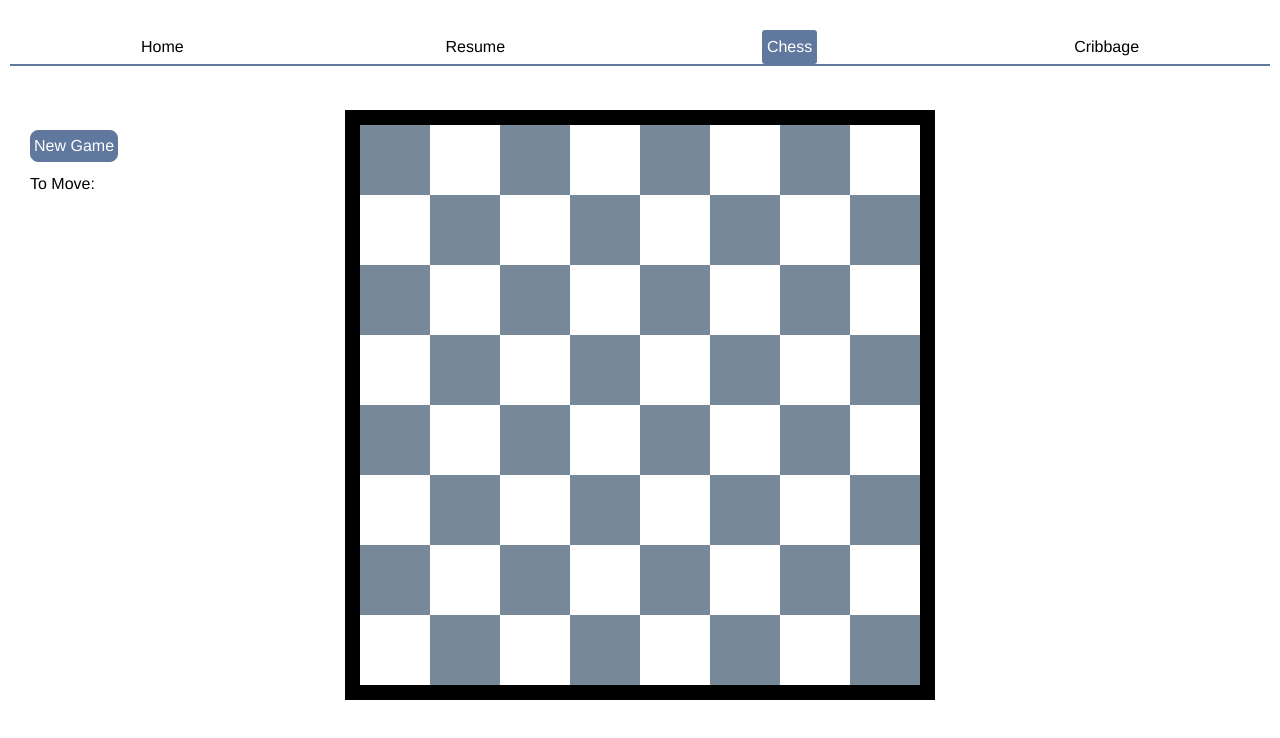
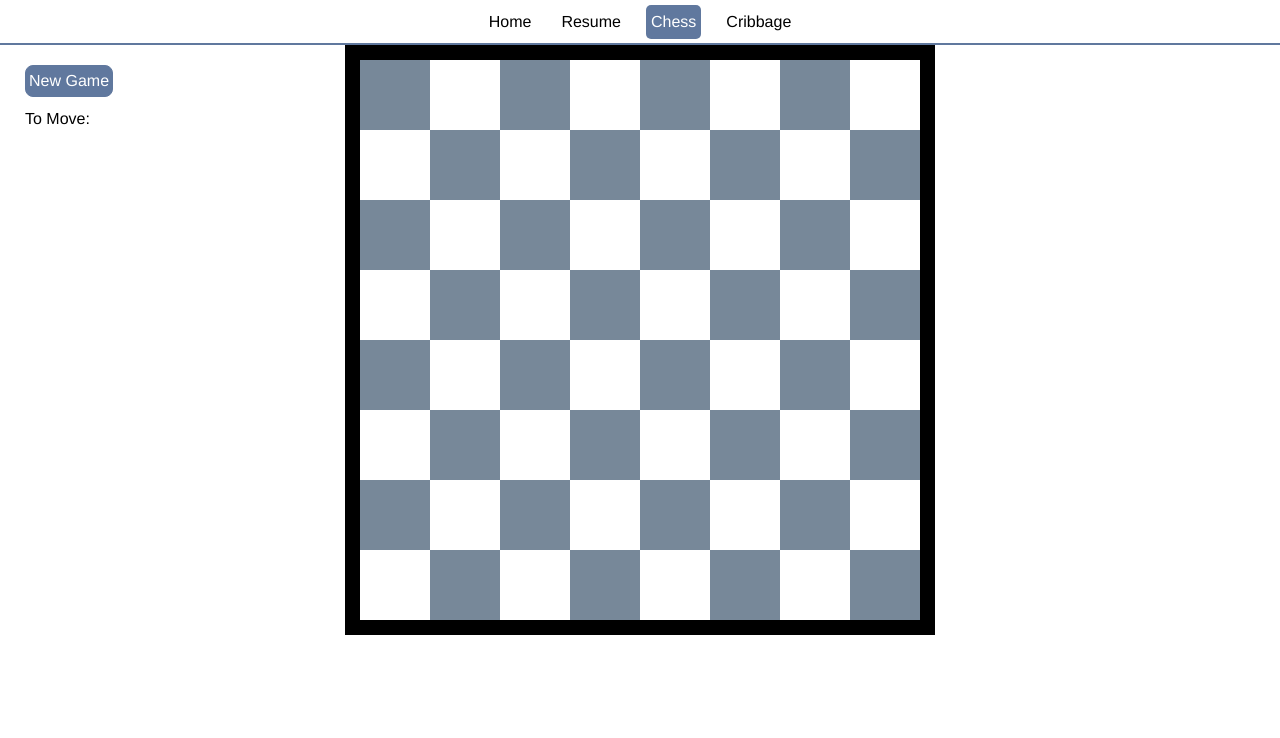
Before and after one commit to erikd7/erik-web-app, a Vue app: page /chess in a window 1280 px wide. Shown: the top 738 px of the page. Built offline with nearby package versions, Linux system fonts and the light colour scheme.

Commit message:
Scroll within mainPane and keep menu visible

```diff
--- a/public/index.html
+++ b/public/index.html
@@ -1,15 +1,19 @@
 <!DOCTYPE html>
 <html lang="">
   <head>
-    <meta charset="utf-8">
-    <meta http-equiv="X-UA-Compatible" content="IE=edge">
-    <meta name="viewport" content="width=device-width,initial-scale=1.0">
-    <link rel="icon" href="<%= BASE_URL %>favicon.ico">
+    <meta charset="utf-8" />
+    <meta http-equiv="X-UA-Compatible" content="IE=edge" />
+    <meta name="viewport" content="width=device-width,initial-scale=1.0" />
+    <link rel="icon" href="<%= BASE_URL %>favicon.ico" />
     <title><%= htmlWebpackPlugin.options.title %></title>
   </head>
-  <body>
+  <body class="overflow-hidden">
     <noscript>
-      <strong>We're sorry but <%= htmlWebpackPlugin.options.title %> doesn't work properly without JavaScript enabled. Please enable it to continue.</strong>
+      <strong
+        >We're sorry but <%= htmlWebpackPlugin.options.title %> doesn't work
+        properly without JavaScript enabled. Please enable it to
+        continue.</strong
+      >
     </noscript>
     <div id="app"></div>
     <!-- built files will be auto injected -->
--- a/src/App.vue
+++ b/src/App.vue
@@ -38,15 +38,21 @@ export default {
   color: black;
   display: flex;
   flex-flow: wrap;
-  padding: 10px;
+  height: 100vh;
+  overflow-y: hidden;
 }
 .menuPane {
   width: 100%;
-  margin: 20px 0px;
   border-bottom: 2px solid #60789e;
+  padding: 5px;
+  height: 45px;
 }
 .mainPane {
+  height: calc(100vh - 45px);
+  overflow-y: auto;
   width: 100%;
+  padding-left: 5px;
+  padding-right: 5px;
 }
 .button {
   color: white;
@@ -72,4 +78,20 @@ export default {
   left: 50%;
   transform: translate(-50%, -50%);
 }
+
+@media only screen and (min-device-width: 480px) {
+  ::-webkit-scrollbar {
+    width: 10px;
+  }
+  ::-webkit-scrollbar-track {
+    background: unset;
+  }
+  ::-webkit-scrollbar-thumb {
+    background: #888;
+    border-radius: 5px;
+  }
+  ::-webkit-scrollbar-thumb:hover {
+    background: #555;
+  }
+}
 </style>
--- a/src/SharedComponents/Chess/Square.vue
+++ b/src/SharedComponents/Chess/Square.vue
@@ -86,8 +86,8 @@ export default {
 .square {
   height: calc(0.7 * 100vmin / 8);
   width: calc(0.7 * 100vmin / 8);
+  font-size: calc(0.7 * 100vmin / 8);
   border: none;
-  font-size: calc(0.7 * 100vmin / 8);
   padding: 5px;
   text-align: center;
   display: flex;
@@ -120,4 +120,11 @@ export default {
 .last-to-square {
   background-color: #c6d875;
 }
+@media only screen and (max-device-width: 480px) {
+  .square {
+    height: calc(0.9 * 100vmin / 8);
+    width: calc(0.9 * 100vmin / 8);
+    font-size: calc(0.9 * 100vmin / 8);
+  }
+}
 </style>
--- a/src/SharedComponents/PointsSummary.vue
+++ b/src/SharedComponents/PointsSummary.vue
@@ -25,26 +25,3 @@ export default {
   },
 };
 </script>
-
-<!-- Add "scoped" attribute to limit CSS to this component only -->
-<style>
-.menu {
-  display: flex;
-  flex-flow: row;
-  justify-content: space-around;
-}
-.menu-item {
-  color: black;
-  border-radius: 3px;
-  padding: 5px;
-  text-align: center;
-  display: flex;
-  justify-content: center;
-  align-content: center;
-}
-.menu-item:hover {
-  color: white;
-  background-color: #60789e;
-  cursor: pointer;
-}
-</style>
--- a/src/SharedComponents/Sidebar.vue
+++ b/src/SharedComponents/Sidebar.vue
@@ -1,7 +1,7 @@
 <template>
   <div>
     <label for="sidebar-hamburger" class="sidebar-hamburger">&#9776;</label>
-    <input type="checkbox" id="sidebar-hamburger" class="opacity-0" />
+    <input type="checkbox" id="sidebar-hamburger" class="hidden" />
     <div class="sidebar-container">
       <div>
         <slot />
@@ -35,6 +35,7 @@
   }
   .sidebar-hamburger {
     display: block;
+    size: 30px;
   }
   #sidebar-hamburger:checked ~ .sidebar-container {
     transition: all 1s;
--- a/src/components/Menu.vue
+++ b/src/components/Menu.vue
@@ -1,11 +1,12 @@
 <template>
   <div>
     <div class="menu">
-      <router-link
+      <div
         v-for="section in sections"
         :key="section.path"
-        :to="section.path"
+        class="menu-item-spacer"
       >
+        <router-link :to="section.path">
           <div
             class="menu-item"
             :class="{
@@ -15,6 +16,7 @@
             {{ section.name }}
           </div>
         </router-link>
+      </div>
     </div>
   </div>
 </template>
@@ -38,15 +40,19 @@ export default {
 </script>
 
 <!-- Add "scoped" attribute to limit CSS to this component only -->
-<style>
+<style scoped>
 .menu {
   display: flex;
   flex-flow: row;
-  justify-content: space-around;
+  justify-content: center;
+}
+.menu-item-spacer {
+  margin-left: 10px;
+  margin-right: 10px;
 }
 .menu-item {
   color: black;
-  border-radius: 15px;
+  border-radius: 5px;
   padding: 5px;
 }
 .menu-item:hover {
--- a/src/components/Resume.vue
+++ b/src/components/Resume.vue
@@ -7,7 +7,7 @@
     />
     <div v-else class="card-array">
       <!--New Column-->
-      <div class="flex-grow-0 flex-shrink">
+      <div class="flex-grow-1 flex-shrink">
         <!--Photo-->
         <CardTile class="flex-grow-0-imp">
           <div class="flex-container flex justify-center">
--- a/src/util/apis.js
+++ b/src/util/apis.js
@@ -14,7 +14,7 @@ import axios from "axios";
 
 //Endpoints for this Project
 
-const chessServerBaseUrl = "http://192.168.86.20:5000";
+const chessServerBaseUrl = "http://192.168.86.29:5000";
 
 export const resumeInfo = {
   get: async () => {
```
Lines whose indentation alone changed are shown as unchanged.
